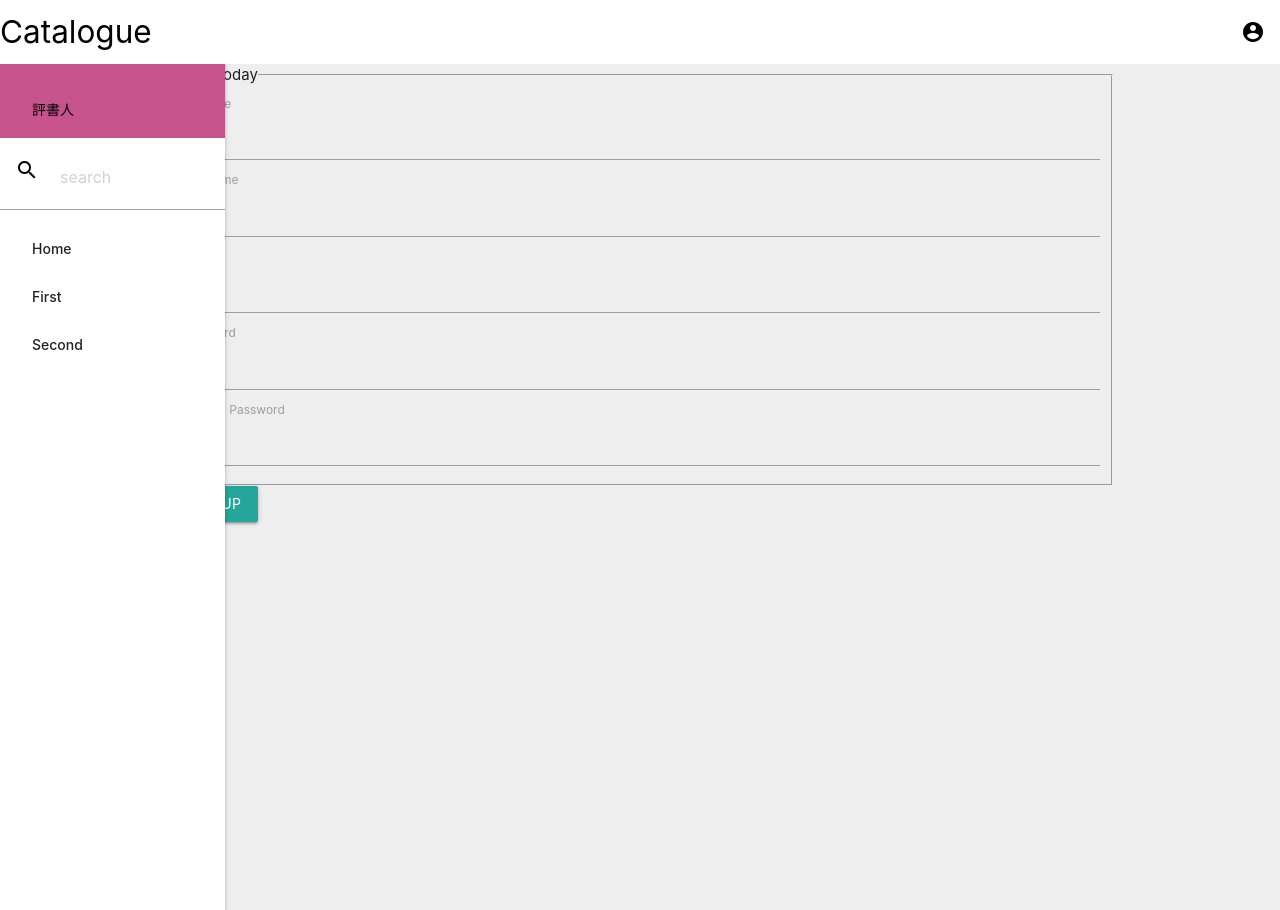
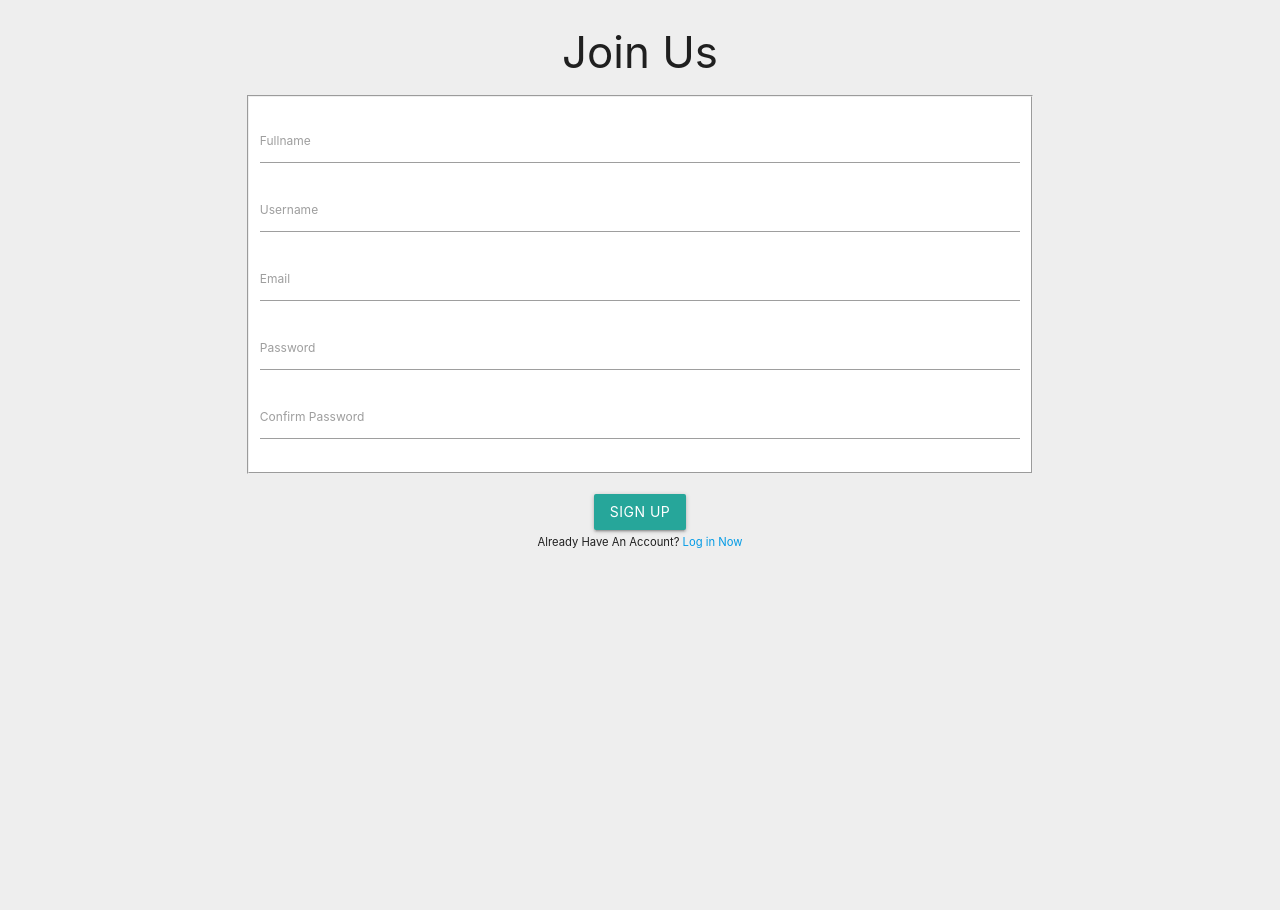
Before and after one commit to m234onica/catalogue, a Flask app: page /register in a window 1280 px wide. Run offline with Flask 2, Linux system fonts and the light colour scheme.

Commit message:
登入與註冊頁面的css樣式

```diff
--- a/src/static/css/style.css
+++ b/src/static/css/style.css
@@ -1,53 +1,46 @@
 body {
-  background-color: #eeeeee;
+    background-color: #eeeeee;
 }
-.nav-logo{
-  font-size:18pt;
-  font-weight:700;
-  letter-spacing:-0.01em;
-  margin:0;
-  float:left;
+
+.nav-logo {
+    font-size: 18pt;
+    font-weight: 700;
+    letter-spacing: -0.01em;
+    margin: 0;
+    float: left;
 }
-.nav-menu{
-  float:left;
-  text-align:center;
-  font-size:16pt;
+
+.nav-menu {
+    background-color: #eeeeee;
+    border-width: 1px;
+    border-bottom-style: solid;
+    color: #9E9E9E
 }
-#ui-frame{
-  position:relative;
-  margin-left:225px;
-  display:inline-block;
-  width: calc(100vw - 75px);
+
+#ui-frame {
+    position: relative;
+    margin-left: 225px;
+    display: inline-block;
+    width: calc(100vw - 75px);
 }
-#slide-out{
-  width:225px;
-  height:100%;
-  min-height:600px;
-  top:50px;
-  left:0;
-  position:fixed;
-  z-index:100;
 
+.main-side {
+    border-width: 1px;
+    border-right-style: solid;
+    color: #9E9E9E;
+}
+
+#slide-out {
+    width: 225px;
+    height: 100%;
+    min-height: 600px;
+    top: 50px;
+    left: 0;
+    position: fixed;
+    z-index: 100;
 }
 
 .main {
-  margin:auto;
-  width:950px;
+    margin: auto;
+    width: 950px;
 }
-
-.line-bottom {
-  vertical-align: bottom;
-}
-
-.line-right {
-  float:right;
-  float: bottom;
-
-}
-.no-margin{
-  margin:0px;
-}
-
-.user-li{
-  background-color:#c6538c !important;
-}
--- a/src/templates/base.html
+++ b/src/templates/base.html
@@ -5,7 +5,7 @@
     <meta charset="utf-8" />
     <title>Catalogue</title>
     <meta name="viewport" content="width=device-width, initial-scale=1.0, maximum-scale=1, user-scalable=no">
-    <link rel="stylesheet" href="{{base_url}}/static/css/style.css">
+    <link rel="stylesheet" href="{{base_url}}/static/css/style.css?v={{version}}">
 
     <script src="https://cdnjs.cloudflare.com/ajax/libs/jquery/3.4.1/jquery.min.js"></script>
     <!-- Compiled and minified CSS -->
@@ -19,24 +19,36 @@
 </head>
 
 <body>
-    <div class="navbar-fixed ">
-        <nav class="z-depth-0">
-            <div class="nav-wrapper nav-fixed darken-1" style="  background-color: white;">
+    {% block login %}{% endblock login %}
+    {% block register %}{% endblock register %}
+    {% if self.login() or self.register()%}
+    {% else %}
+    <div class="navbar-fixed">
+        <nav class="z-depth-0 nav-menu">
             <ul>
                 <a href="/home" class="brand-logo"><span class="black-text text-darken-2">Catalogue</span></a>
             </ul>
             <ul id="nav-mobile" class="right hide-on-med-and-down">
-                    <li><a href="/logout"><i class="black-text material-icons ">account_circle</i></a></li>
+                <li>
+                    <a href="/logout" class="collection-item valign-wrapper">
+                        <i class="black-text material-icons large">account_circle</i>&nbsp;
+                        <span class="black-text">Logout</span>
+                    </a>
+                </li>
             </ul>
             <a href="#" data-target="slide-out" class="sidenav-trigger"><i class="material-icons">menu</i></a>
+            <div class="divider grey"></div>
+
     </div>
     </nav>
     </div>
-    <ul id="slide-out" class="sidenav sidenav-fixed main-side" style="background-color: white">
+    <ul id="slide-out" class="sidenav sidenav-fixed main-side z-depth-0" style="background-color: #eeeeee;">
         <li class="user-li">
             <div class="user-view">
+                {% if current_user.is_authenticated == False %}
+                <span class="black-text name">Hi, guest!</span> {% else %}
                 <span class="black-text name">{{ current_user.username }}</span>
-                <span class="black-text email">評書人</span>
+                <span class="black-text email">評書人</span> {% endif %}
             </div>
         </li>
         <li class="lone">
@@ -58,9 +70,8 @@
     </ul>
     <div class="main">
         {% block home %}{% endblock home %}
-        {% block login %}{% endblock login %}
-        {% block register %}{% endblock register %}
     </div>
+    {% endif %}
 </body>
 
 </html>
--- a/src/templates/register.html
+++ b/src/templates/register.html
@@ -1,78 +1,82 @@
 {% extends 'base.html' %}
 {% block register %}
+<div class="row">
+    <div class="col s12 m4 l2"></div>
+    <div class="col s12 m4 l8 center">
+        <div class="content-section" style="margin: 20px;">
             <form method="POST">
                 {{ form.hidden_tag() }}
-    <fieldset class="form-group">
-        <legend class="border-bottom mb-4">Join Today</legend>
-        <div class="form-group">
-            {{ form.fullname.label(class="form-control-label") }}
+                <h3>Join Us</h3>
+
+                <fieldset class="form-group white">
+                    <div class="input-field">
                         {% if form.fullname.errors %}
                         {{ form.fullname(class="form-control form-control-lg is-invalid") }}
                         <div class="invalid-feedback">
-                {% for error in form.fullname.errors %}
-                <span>{{ error }}</span>
-                {% endfor %}
+                            {% for error in form.fullname.errors %}<span>{{ error }}</span>{% endfor %}
                         </div>
                         {% else %}
                         {{ form.fullname(class="form-control form-control-lg") }}
                         {% endif %}
+                        <label for="fullname">{{ form.fullname.label(class="form-control-label") }}</label>
                     </div>
-        <div class="form-group">
-            {{ form.username.label(class="form-control-label") }}
 
+                    <div class="input-field">
                         {% if form.username.errors %}
                         {{ form.username(class="form-control form-control-lg is-invalid") }}
                         <div class="invalid-feedback">
-                {% for error in form.username.errors %}
-                <span>{{ error }}</span>
-                {% endfor %}
+                            {% for error in form.username.errors %}<span>{{ error }}</span>{% endfor %}
                         </div>
                         {% else %}
                         {{ form.username(class="form-control form-control-lg") }}
                         {% endif %}
+                        <label for="username">{{ form.username.label(class="form-control-label") }}</label>
                     </div>
-        <div class="form-group">
-            {{ form.email.label(class="form-control-label") }}
+
+                    <div class="input-field">
                         {% if form.email.errors %}
                         {{ form.email(class="form-control form-control-lg is-invalid") }}
                         <div class="invalid-feedback">
-                {% for error in form.email.errors %}
-                <span>{{ error }}</span>
-                {% endfor %}
+                            {% for error in form.email.errors %}<span>{{ error }}</span>{% endfor %}
                         </div>
                         {% else %}
                         {{ form.email(class="form-control form-control-lg") }}
                         {% endif %}
+                        <label for="email">{{ form.email.label(class="form-control-label") }}</label>
                     </div>
-        <div class="form-group">
-            {{ form.password.label(class="form-control-label") }}
+
+                    <div class="input-field">
                         {% if form.password.errors %}
                         {{ form.password(class="form-control form-control-lg is-invalid") }}
                         <div class="invalid-feedback">
-                {% for error in form.password.errors %}
-                <span>{{ error }}</span>
-                {% endfor %}
+                            {% for error in form.password.errors %}<span>{{ error }}</span>{% endfor %}
                         </div>
                         {% else %}
                         {{ form.password(class="form-control form-control-lg") }}
                         {% endif %}
+                        <label for="password">{{ form.password.label(class="form-control-label") }}</label>
                     </div>
-        <div class="form-group">
-            {{ form.confirm_password.label(class="form-control-label") }}
+
+                    <div class="input-field">
                         {% if form.confirm_password.errors %}
                         {{ form.confirm_password(class="form-control form-control-lg is-invalid") }}
                         <div class="invalid-feedback">
-                {% for error in form.confirm_password.errors %}
-                <span>{{ error }}</span>
-                {% endfor %}
+                            {% for error in form.confirm_password.errors %}<span>{{ error }}</span>{% endfor %}
                         </div>
                         {% else %}
                         {{ form.confirm_password(class="form-control form-control-lg") }}
                         {% endif %}
+                        <label for="confim_password">{{ form.confirm_password.label(class="form-control-label") }}</label>
                     </div>
                 </fieldset>
-    <div class="form-group">
+                <div class="form-group" style="margin-top: 20px;">
                     {{ form.submit(class="btn btn-outline-info") }}
                 </div>
             </form>
+            <small class="text-muted">
+                Already Have An Account? <a class="ml-2" href="{{ url_for('auth.login') }}">Log in Now</a>
+            </small>
+        </div>
+    </div>
+</div>
 {% endblock register %}
```
Also changed, not shown: src/templates/login.html (+28 -22 lines). Lines whose indentation alone changed are shown as unchanged.
